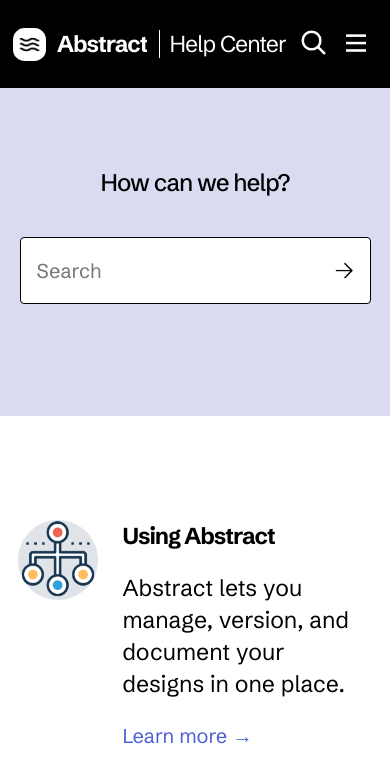
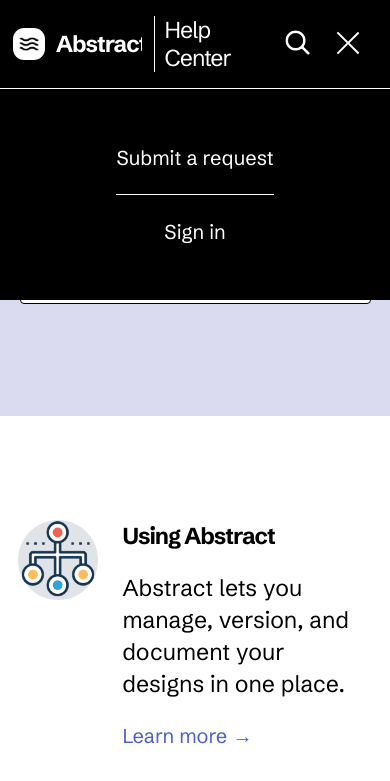
Before and after one commit to frantaing/abstract-help-page, a plain HTML site: page index.html in a window 390 px wide. Both pictures are taken after a click on the button 356 px from the left and 44 px from the top of the page. Shown: the top 781 px of the page. Drawn offline with Linux system fonts and the light colour scheme.

Commit message:
+ hamburger menu script + icon

```diff
--- a/index.html
+++ b/index.html
@@ -28,7 +28,11 @@
                 <img src="assets/icons/header icons/search.png" alt="">
             </button>
             <button class="ham-menu">
-                <img src="assets/icons/header icons/menu-wide.png" alt="">
+                <svg width="50" height="50" viewBox="0 0 100 100">
+                    <path class="line top" d="M 20,30 H 80"/>
+                    <path class="line middle" d="M 20,50 H 80" />
+                    <path class="line bottom" d="M 20,70 H 80"/>
+                </svg>
             </button>
         </nav>
 
@@ -164,4 +168,8 @@
     </button>
 
 </body>
+
+    <!-- JavaScript File -->
+    <script src="script.js"></script>
+
 </html>
--- /dev/null
+++ b/script.js
@@ -0,0 +1,8 @@
+// HAMBURGER MENU
+const hamburgerButton = document.querySelector('.ham-menu');
+const mobileMenu = document.querySelector('.mobile-menu-items');
+
+hamburgerButton.addEventListener('click', () => {
+  hamburgerButton.classList.toggle('is-active');
+    mobileMenu.classList.toggle('is-active');
+});
--- a/styles/header-styles.css
+++ b/styles/header-styles.css
@@ -88,6 +88,9 @@
     /* DISPLAY SET TO HIDDEN.*/
     display: none; /* CHANGE TO [FLEX] IN JS!! */
     /* LAYOUT */
+    z-index: 999;
+    width: 100%;
+    position: absolute;
     flex-direction: column;
     justify-content: center;
     align-items: center;
@@ -96,7 +99,10 @@
     /* VISUALS */
     background-color: var(--color-sandwich-bread);
     font-size: var(--font-default-size);
-    border-top: 1px #fff solid;
+    color: #fff;
+}
+.mobile-menu-items a {
+    color: #fff;
 }
 .mobile-menu-items a:first-child { /* SEPARATOR */
     border-bottom: 1px #fff solid;
@@ -140,6 +146,55 @@
 
 
 /* =================================================================
+       HAMBURGER MENU & ICON STYLES
+   ================================================================= */
+
+/* HAMBURGER MENU VISIBILITY */
+.mobile-menu-items {
+    display: none;
+    flex-direction: column;
+    justify-content: center;
+    align-items: center;
+    padding-block: 3.5rem 3.5rem;
+    gap: 1.5rem;
+    background-color: var(--color-sandwich-bread);
+    font-size: var(--font-default-size);
+    border-top: 1px #fff solid;
+}
+.mobile-menu-items.is-active {
+    display: flex;
+}
+
+/* ANIMATED HAMBURGER ICON */
+.ham-menu {
+  cursor: pointer;
+}
+.line {
+  stroke-width: 4;
+  stroke: #fff;
+  transition: all 300ms;
+}
+.top {
+  transform-origin: 26px 40px;
+}
+.middle {
+  stroke-dasharray: 60 60;
+}
+.bottom {
+  transform-origin: 26px 60px;
+}
+.ham-menu.is-active .top {
+  transform: rotate(45deg);
+}
+.ham-menu.is-active .middle {
+  stroke-opacity: 0;
+}
+.ham-menu.is-active .bottom {
+  transform: rotate(-45deg);
+}
+
+
+/* =================================================================
     MEDIA QUERIES
    ================================================================= */
 
```
